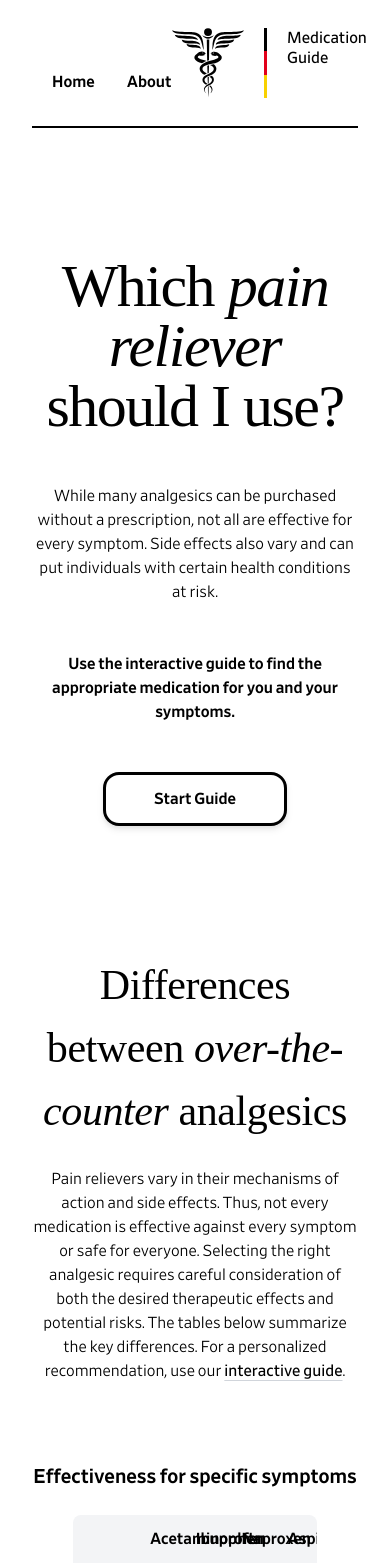
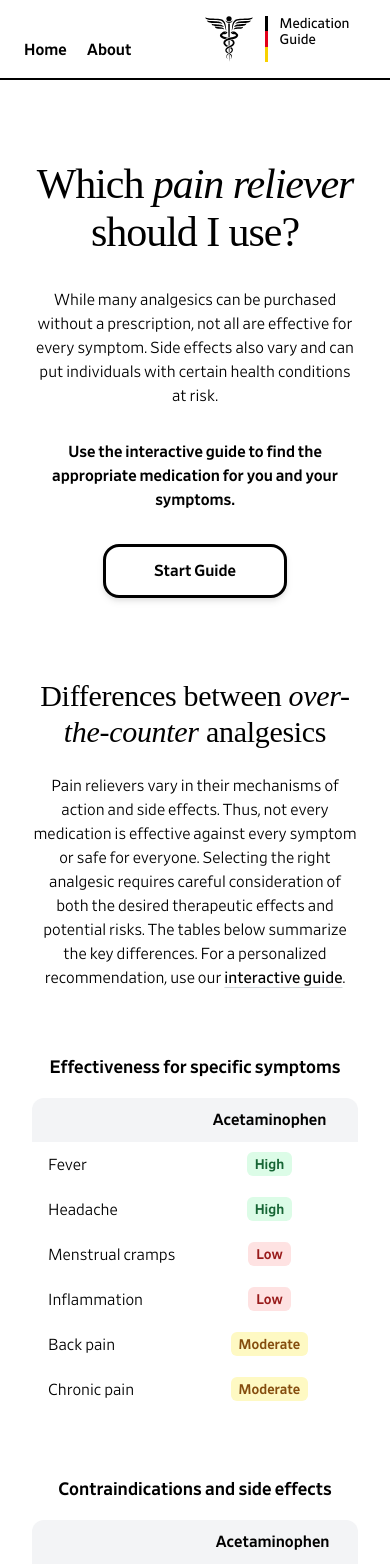
Before and after one commit to philipp-lampert/medicationguide, a SvelteKit app: page / in a window 390 px wide. Shown: the top 1568 px of the page. Built offline with nearby package versions, Linux system fonts and the light colour scheme.

Commit message:
Make design responsive

```diff
--- a/src/app.css
+++ b/src/app.css
@@ -12,19 +12,27 @@
 	}
 
 	.h1 {
-		@apply font-times text-6xl tracking-tight;
+		@apply text-4.5xl font-times tracking-tight sm:text-5xl lg:text-6xl;
 	}
 	.h2 {
-		@apply text-4.5xl font-times tracking-medium-tight;
+		@apply lg:text-4.5xl font-times text-3xl tracking-medium-tight md:text-4xl;
 	}
 
 	.h3 {
-		@apply text-xl font-medium;
+		@apply text-lg font-medium lg:text-xl;
 	}
 }
 
 .text-link {
 	@apply relative pb-[3px] font-normal underline decoration-gray-300 underline-offset-4;
+}
+
+.container {
+	@apply mx-auto max-w-[1400px] px-8 sm:px-12 md:px-16 lg:px-20;
+}
+
+.section {
+	@apply my-20 sm:my-24 md:my-28 lg:my-32;
 }
 
 @font-face {
--- a/src/lib/components/Footer.svelte
+++ b/src/lib/components/Footer.svelte
@@ -3,7 +3,7 @@
 </script>
 
 <footer class="z-50 bg-white">
-	<div class="container">
+	<div class="mx-auto max-w-[1400px] sm:px-12 md:px-16 lg:px-20">
 		<div class="flex h-40 flex-row place-content-between border-t-2 border-black">
 			<div class="ml-5 flex h-full flex-row gap-x-5 py-10">
 				<img src={logo} alt="Logo" class="h-full object-contain" />
--- a/src/lib/components/Header.svelte
+++ b/src/lib/components/Header.svelte
@@ -20,14 +20,14 @@
 <svelte:window bind:scrollY={yScroll} />
 
 <header class="sticky top-0 z-40 bg-white">
-	<div class="container">
+	<div class="mx-auto max-w-[1400px] sm:px-12 md:px-16 lg:px-20">
 		<div
-			class="flex flex-row items-center border-b-2 border-black transition-all duration-500 {isShrunk
-				? 'h-16'
-				: 'h-32'}"
+			class="flex flex-row items-center border-b-2 border-black px-4 transition-all duration-500 sm:px-0 {isShrunk
+				? 'h-14 sm:h-16'
+				: 'h-20 sm:h-28 md:h-32'}"
 		>
-			<nav class="ml-3 mt-auto font-medium">
-				<ul class="flex h-16 flex-row items-center gap-x-6">
+			<nav class="mt-auto font-medium sm:ml-3">
+				<ul class="flex h-14 flex-row items-center gap-x-1 sm:h-16 sm:gap-x-4 md:gap-x-6">
 					<li>
 						<a class="group relative p-2" href="/"
 							>Home
@@ -43,9 +43,9 @@
 				</ul>
 			</nav>
 			<div
-				class="ml-auto mr-5 flex h-full flex-row gap-x-5 transition-all duration-500 {isShrunk
+				class="ml-auto mr-2 flex h-full flex-row gap-x-3 transition-all duration-500 sm:mr-5 sm:gap-x-4 md:gap-x-5 {isShrunk
 					? 'py-3'
-					: 'py-7'}"
+					: 'py-4 sm:py-6 md:py-7'}"
 			>
 				<img src={logo} alt="Caduceus" class="h-full object-contain" />
 				<div class="grid min-h-full grid-rows-3 items-stretch">
@@ -53,9 +53,9 @@
 					<div class="w-[3px] bg-german-red"></div>
 					<div class="w-[3px] bg-german-gold"></div>
 				</div>
-				<div class="relative">
+				<div class="relative flex h-full items-center">
 					<span
-						class="duration-50 absolute left-0 block text-left font-normal leading-5 transition-all duration-200 {isShrunk
+						class="duration-50 absolute left-0 top-0 block text-left text-sm font-normal leading-4 transition-all duration-200 md:text-base md:leading-5 {isShrunk
 							? 'opacity-0'
 							: 'opacity-100 delay-200'}"
 					>
@@ -63,7 +63,7 @@
 					</span>
 					<a
 						href="/interactive"
-						class="group top-1/2 flex translate-y-1/2 flex-row items-center gap-2 text-sm font-medium transition-all duration-200 {isShrunk
+						class="group flex flex-row items-center gap-1 text-sm font-medium transition-all duration-200 sm:gap-2 {isShrunk
 							? 'opacity-100 delay-200'
 							: 'opacity-0'}"
 					>
--- a/src/lib/tables/Contraindications.svelte
+++ b/src/lib/tables/Contraindications.svelte
@@ -83,7 +83,7 @@
 	];
 </script>
 
-<table class="w-3/4 table-fixed border-collapse overflow-hidden rounded-lg bg-white">
+<table class="w-[650px] table-auto border-collapse rounded-lg bg-white leading-5 md:w-[900px]">
 	<thead>
 		<tr class="bg-gray-100">
 			<th class="w-1/4"></th>
--- a/src/lib/tables/Indications.svelte
+++ b/src/lib/tables/Indications.svelte
@@ -65,7 +65,7 @@
 	];
 </script>
 
-<table class="w-3/4 table-fixed overflow-hidden rounded-lg bg-white">
+<table class="w-[650px] table-auto border-collapse rounded-lg bg-white leading-5 md:w-[900px]">
 	<thead>
 		<tr class="bg-gray-100">
 			<th class="w-1/4"></th>
@@ -78,7 +78,7 @@
 	<tbody>
 		{#each indications as row, i}
 			<tr class="{i % 1 === 0 ? 'bg-white' : 'bg-gray-50'} transition-colors hover:bg-gray-100">
-				<td class="px-4 py-3 text-left">{row.condition}</td>
+				<td class=" px-4 py-3 text-left">{row.condition}</td>
 				{#each row.drugs as drugStatus}
 					<td class="px-4 py-3">
 						<span
--- a/src/lib/tables/SeeDoctor.svelte
+++ b/src/lib/tables/SeeDoctor.svelte
@@ -25,14 +25,14 @@
 </script>
 
 <table
-	class="w-3/4 border-collapse overflow-hidden rounded-lg border border-black bg-white text-left"
+	class="w-[650px] table-auto border-collapse rounded-lg bg-white text-left leading-5 md:w-[900px]"
 >
 	<tbody>
 		{#each reasons as row, i}
 			<tr class="{i % 2 === 0 ? 'bg-gray-50' : 'bg-white'} transition-colors hover:bg-gray-100">
 				<td class="px-4 py-3 font-medium">{row.symptom}</td>
 				<td class="px-4 py-3">
-					<span class="rounded-md px-2 py-1">
+					<span class="px-2 py-1">
 						{row.reason}
 					</span>
 				</td>
--- a/src/routes/+page.svelte
+++ b/src/routes/+page.svelte
@@ -10,8 +10,8 @@
 	<title>Medication Guide: Pain Relievers</title>
 </svelte:head>
 
-<section class="my-32">
-	<div class="container flex flex-col items-center gap-12">
+<section class="section">
+	<div class="container flex flex-col items-center gap-8 md:gap-12">
 		<h1 class="h1">Which <span class="italic">pain reliever</span> should I use?</h1>
 		<p class="max-w-2xl">
 			While many analgesics can be purchased without a prescription, not all are effective for every
@@ -34,9 +34,9 @@
 		</a>
 	</div>
 </section>
-<section class="my-32">
-	<article class="container flex flex-col items-center gap-20">
-		<div class="flex flex-col space-y-6">
+<section class="section">
+	<article class="container flex flex-col items-center gap-16 md:gap-20">
+		<div class="flex flex-col items-center gap-y-6">
 			<h2 class="h2">
 				Differences between <span class="italic">over-the-counter </span> analgesics
 			</h2>
@@ -50,25 +50,30 @@
 				>.
 			</p>
 		</div>
-
-		<div class="flex flex-col items-center space-y-6">
-			<h3 class="h3">Effectiveness for specific symptoms</h3>
-			<Indications />
+		<div class="w-full lg:w-fit">
+			<h3 class="h3 mb-4 lg:mb-6">Effectiveness for specific symptoms</h3>
+			<div class="w-full overflow-auto rounded-xl lg:w-fit">
+				<Indications />
+			</div>
 		</div>
-		<div class="flex flex-col items-center space-y-6">
-			<h3 class="h3">Contraindications and side effects</h3>
-			<Contraindications />
+		<div class="w-full lg:w-fit">
+			<h3 class="h3 mb-4 lg:mb-6">Contraindications and side effects</h3>
+			<div class="w-full overflow-auto rounded-xl lg:w-fit">
+				<Contraindications />
+			</div>
 		</div>
 	</article>
 </section>
-<section class="my-32">
-	<article class="container flex flex-col items-center space-y-10">
+<section class="section">
+	<article class="container flex flex-col items-center gap-y-10">
 		<h2 class="h2">When should I see a <span class="italic">doctor</span>?</h2>
 		<p class="max-w-4xl">
 			While many types of pain can be managed with over-the-counter medications, certain situations
 			require medical attention to identify or address underlying causes. You should see a doctor if
 			you experience any of the following:
 		</p>
-		<SeeDoctor />
+		<div class="w-full overflow-auto rounded-xl lg:w-fit">
+			<SeeDoctor />
+		</div>
 	</article>
 </section>
--- a/src/routes/about/+page.svelte
+++ b/src/routes/about/+page.svelte
@@ -6,10 +6,12 @@
 	<title>About Medication Guide</title>
 </svelte:head>
 
-<section class="my-32">
+<section class="section">
 	<article class="container flex flex-col items-center">
 		<h1 class="h1 mb-3">Medication Guide</h1>
-		<h2 class="mb-12 text-2xl italic">Interactive Tools for Better Health Decisions</h2>
+		<h2 class="mb-12 text-lg italic sm:text-xl md:text-2xl">
+			Interactive Tools for Better Health Decisions
+		</h2>
 		<p class="max-w-3xl">
 			Medication Guide is designed to support you in making well-informed decisions about
 			over-the-counter pain medication. Through our interactive guide, educational resources, and
@@ -19,9 +21,11 @@
 		</p>
 	</article>
 </section>
-<section class="my-32">
+<section class="section">
 	<div class="container flex flex-col items-center">
-		<div class="grid w-full grid-cols-4 gap-x-10 border-y-2 border-black py-8">
+		<div
+			class="grid w-full grid-cols-1 gap-x-10 gap-y-8 border-y-2 border-black py-8 md:grid-cols-2 lg:grid-cols-4"
+		>
 			<article class=" flex flex-col gap-2 bg-white text-left">
 				<h3 class="h3">Interactive Guide</h3>
 				<p>
@@ -58,11 +62,11 @@
 		</div>
 	</div>
 </section>
-<section class="my-32">
-	<article class="container max-w-3xl">
+<section class="section">
+	<article class="container flex flex-col items-center">
 		<div>
 			<h2 class="h2 mb-4">Who is <span class="italic">behind</span> the project?</h2>
-			<p>
+			<p class="max-w-3xl">
 				This project was created by Philipp Lampert, final-year medical student from Germany, in
 				collaboration with senior doctors from Berlin's Charité university hospital. For more
 				information about myself, you can visit my
--- a/tailwind.config.ts
+++ b/tailwind.config.ts
@@ -3,15 +3,13 @@ import type { Config } from 'tailwindcss';
 
 export default {
 	content: ['./src/**/*.{html,js,svelte,ts}'],
-
+	corePlugins: {
+		container: false
+	},
 	theme: {
-		container: {
-			center: true,
-			padding: '2rem'
-		},
 		extend: {
 			fontSize: {
-				'4.5xl': '2.625rem'
+				'4.5xl': ['2.625rem', '3rem']
 			},
 			fontFamily: {
 				retina: ['Retina, Tahoma, Arial, sans-serif'],
```
Also changed, not shown: src/routes/interactive/+page.svelte (+20 -10 lines), src/lib/assets/portrait.svg (deleted).
